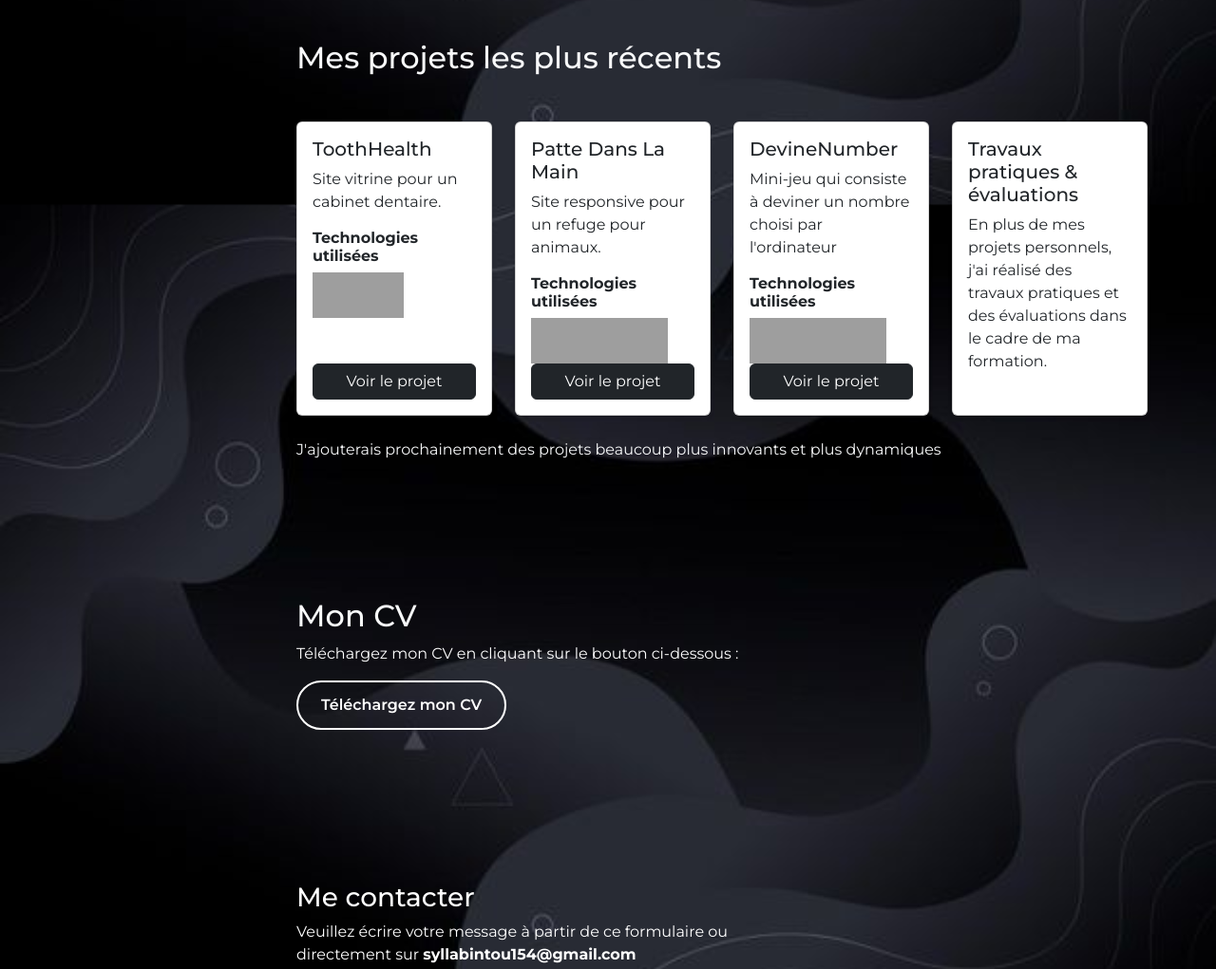
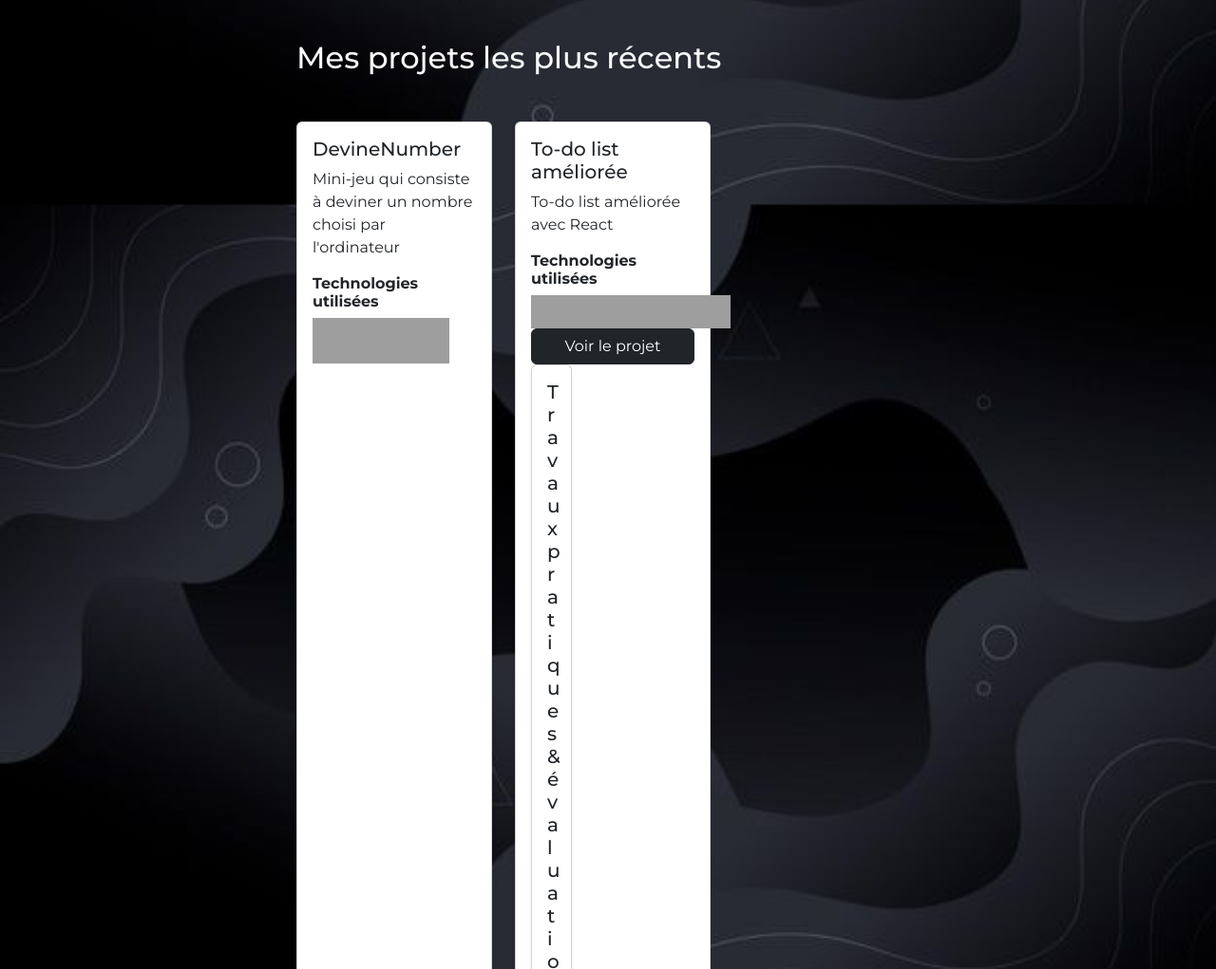
Before and after one commit to bintaax/Bintou_portfolio, a plain HTML site: page index.html in a window 1280 px wide. Shown: the part 637-1658 px from the top of the page at 95% size. Drawn offline with nearby package versions, Linux system fonts and the light colour scheme; grey boxes are pictures that could not be loaded.

Commit message:
modif-lien-&-projects

```diff
--- a/index.html
+++ b/index.html
@@ -22,7 +22,6 @@
             <div class="social-links text-center">
                 <a href="https://www.linkedin.com/in/bsyllacsk/"><i class="fa-brands fa-linkedin-in"></i></a>
                 <a href="https://github.com/221bnt-s"><i class="fa-brands fa-github"></i></a>
-                <a href="https://x.com/221bnt_s"><i class="fa-brands fa-x-twitter"></i></a>
             </div>
         </nav>
     </header>
@@ -58,44 +57,8 @@
           <h2 class="text-light mb-5">Mes projets les plus récents</h2>
           <div class="row g-4">
 
+
             <!-- Carte 1 -->
-            <div class="col-md-6 col-lg-3">
-              <div class="card h-100 shadow-sm">
-                <div class="card-body d-flex flex-column">
-                  <h5 class="card-title">ToothHealth</h5>
-                  <p class="card-text">Site vitrine pour un cabinet dentaire.</p>
-                  <div id="icons-skills">
-                    <h6 class="fw-bold">Technologies utilisées</h6>
-                    <div class="icons d-flex">
-                      <img width="48" height="48" src="https://img.icons8.com/color/48/html-5--v1.png" alt="html-5--v1"/>
-                      <img width="48" height="48" src="https://img.icons8.com/color/48/css3.png" alt="css3"/>
-                    </div>
-                  </div>
-                  <a href="https://github.com/221bnt-s/ToothHealth" class="btn btn-dark mt-auto">Voir le projet</a>
-                </div>
-              </div>
-            </div>
-
-            <!-- Carte 2 -->
-            <div class="col-md-6 col-lg-3">
-              <div class="card h-100 shadow-sm">
-                <div class="card-body d-flex flex-column">
-                  <h5 class="card-title">Patte Dans La Main</h5>
-                  <p class="card-text">Site responsive pour un refuge pour animaux.</p>
-                   <div id="icons-skills">
-                    <h6 class="fw-bold">Technologies utilisées</h6>
-                    <div class="icons d-flex">
-                      <img width="48" height="48" src="https://img.icons8.com/color/48/html-5--v1.png" alt="html-5--v1"/>
-                      <img width="48" height="48" src="https://img.icons8.com/color/48/css3.png" alt="css3"/>
-                      <img width="48" height="48" src="https://img.icons8.com/color/48/bootstrap--v2.png" alt="bootstrap--v2"/>
-                    </div>
-                  </div>
-                  <a href="https://github.com/221bnt-s/patte-dans-la-main" class="btn btn-dark mt-auto">Voir le projet</a>
-                </div>
-              </div>
-            </div>
-
-            <!-- Carte 3 -->
             <div class="col-md-6 col-lg-3">
               <div class="card h-100 shadow-sm">
                 <div class="card-body d-flex flex-column">
@@ -109,12 +72,31 @@
                       <img width="48" height="48" src="https://img.icons8.com/fluency/48/javascript.png" alt="javascript"/>
                     </div>
                   </div>
-                  <a href="https://github.com/221bnt-s/DevineNumber" class="btn btn-dark mt-auto">Voir le projet</a>
+                  <a href="https://devine-number.vercel.app/" class="btn btn-dark mt-auto">Voir le projet</a>
                 </div>
               </div>
             </div>
 
-            <!-- Carte 4 -->
+            <!-- Carte 2 -->
+            <div class="col-md-6 col-lg-3">
+              <div class="card h-100 shadow-sm">
+                <div class="card-body d-flex flex-column">
+                  <h5 class="card-title">To-do list améliorée</h5>
+                  <p class="card-text">To-do list améliorée avec React </p>
+                   <div id="icons-skills">
+                    <h6 class="fw-bold">Technologies utilisées</h6>
+                    <div class="icons d-flex">
+                      <img width="35" height="35" src="https://img.icons8.com/color/48/html-5--v1.png" alt="html-5--v1"/>
+                      <img width="35" height="35" src="https://img.icons8.com/color/48/css3.png" alt="css3"/>
+                    <img width="35" height="35" src="https://img.icons8.com/fluency/48/typescript--v1.png" alt="typescript--v1"/>
+                      <img width="35" height="35" src="https://img.icons8.com/fluency/48/javascript.png" alt="javascript"/>
+                    <img width="35" height="35" src="https://img.icons8.com/external-tal-revivo-color-tal-revivo/48/external-react-a-javascript-library-for-building-user-interfaces-logo-color-tal-revivo.png" alt="external-react-a-javascript-library-for-building-user-interfaces-logo-color-tal-revivo"/>
+                        <img width="35" height="35" src="https://img.icons8.com/color/48/tailwindcss.png" alt="tailwindcss"/>
+                    </div>
+                  </div>
+                  <a href="todolistofbintou.vercel.app" class="btn btn-dark mt-auto">Voir le projet</a>
+
+            <!-- Carte 3 -->
             <div class="col-md-6 col-lg-3">
               <div class="card h-100 shadow-sm">
                 <div class="card-body d-flex flex-column">
@@ -144,9 +126,9 @@
             <div class="col-lg-7">
                 <div class="contact-form">
                     <h3>Me contacter</h3>
-                    <p>Veuillez écrire votre message à partir de ce formulaire ou directement sur <strong>syllabintou154@gmail.com</strong></p>
+                    <p>Veuillez écrire votre message à partir de ce formulaire ou directement sur <strong>bintousylla.pro1@gmail.com</strong></p>
 
-                    <form action="https://formsubmit.co/syllabintou154@gmail.com" method="POST">
+                    <form action="https://formsubmit.co/bintousylla.pro1@gmail.com" method="POST">
                       <div class="row gy-4">
                           <div class="col-md-6">
                               <input type="text" name="name" class="form-control" placeholder="Nom" required="">
```
Also changed, not shown: 1 other file.
